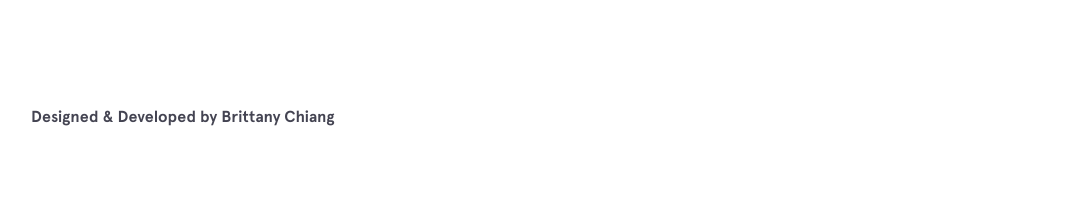
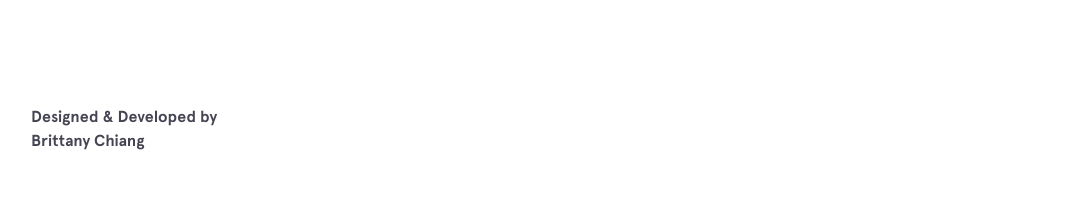
Before and after one commit to dahsoon/dahsoon.github.io, a Jekyll site: the page built from index.html, in a window 1280 px wide. Shown: the part 2303-2503 px from the top of the page, without its empty margins (49-1130 px from the left). Built offline with Jekyll 4.4.1, drawn with Linux system fonts in a browser that asks for light colours; nearby versions of some CDN libraries; before the commit the page ends 2482 px from its top, so only the background shows below that.

Commit message:
create site

```diff
--- a/css/custom.css
+++ b/css/custom.css
@@ -3,7 +3,7 @@
   margin: 15px; /* margin: 20px was off */
   border-radius: 50%; /* makes it a circle */
 }
-div.footer__copyright {
+.footer__copyright {
     font-weight: 700;
-    width: auto;
+    width: 400;
  }
```
